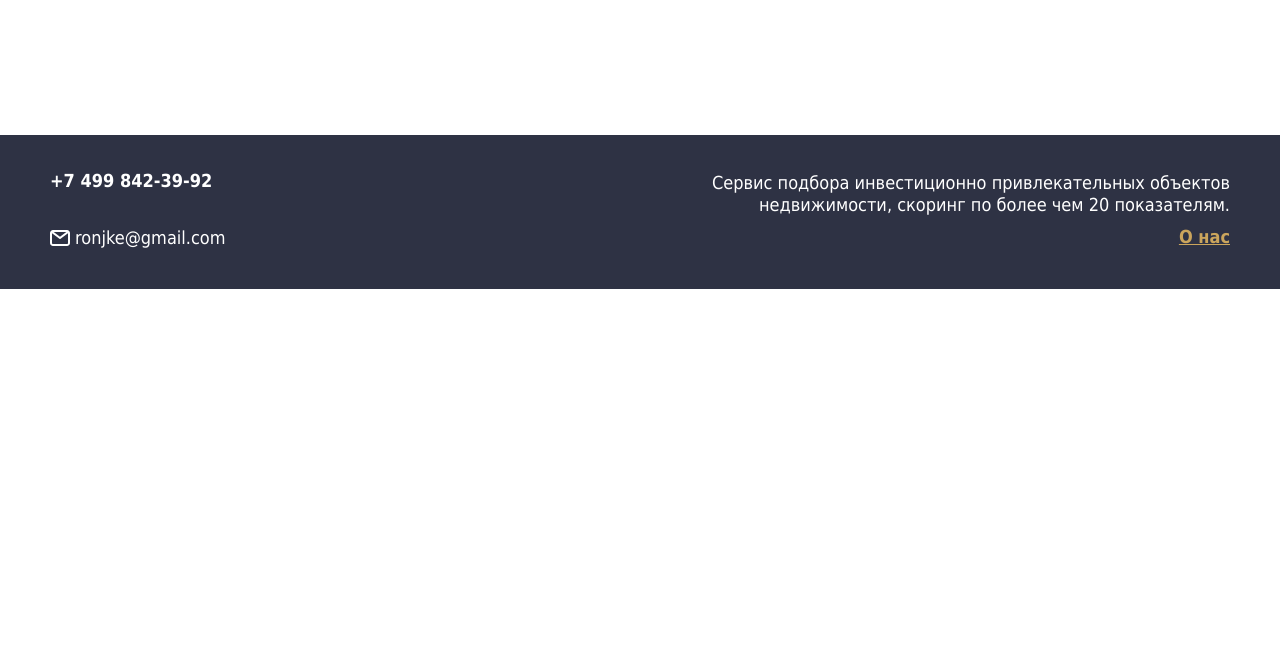
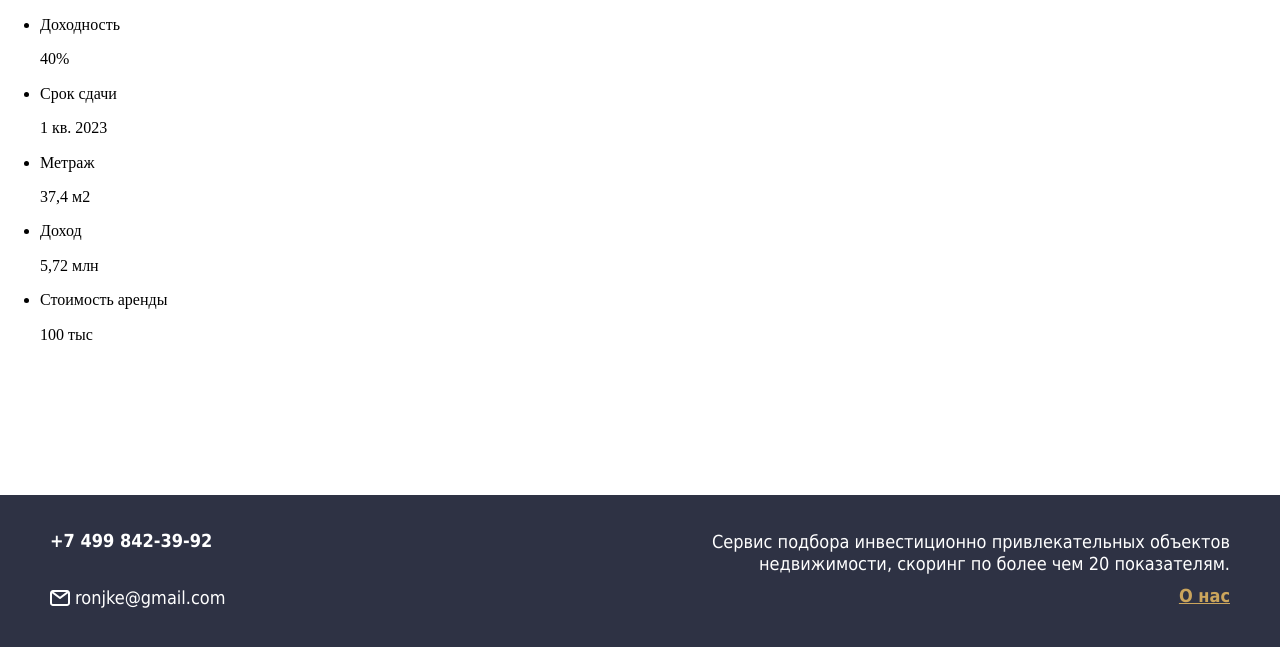
Before and after one commit to Umorph/exreinProject, a website: page #src/detail.html in a window 1280 px wide. Shown: the part 235-882 px from the top of the page. Before the commit the page ends 800 px from the top, so only its background shows below. Drawn offline with nearby package versions, Linux system fonts and the light colour scheme; files that its build step writes are made by us from their sources; a web font is replaced by a local one.

Commit message:
Добавляет разметку блока с преимуществами

```diff
--- a/#src/detail.html
+++ b/#src/detail.html
@@ -35,6 +35,30 @@
     </h1>
     <span class="heading__shadow-text"></span>
   </div>
+  <div class="main-content__features features">
+    <ul class="features__list">
+      <li class="features__item features__item--profitability-icon">
+        <p class="features__topic">Доходность</p>
+        <p class="features__value">40%</p>
+      </li>
+      <li class="features__item features__item--deadline-icon">
+        <p class="features__topic">Срок сдачи</p>
+        <p class="features__value">1 кв. 2023</p>
+      </li>
+      <li class="features__item features__item--footage-icon">
+        <p class="features__topic">Метраж</p>
+        <p class="features__value">37,4 м2</p>
+      </li>
+      <li class="features__item features__item--income-icon">
+        <p class="features__topic">Доход</p>
+        <p class="features__value">5,72 млн</p>
+      </li>
+      <li class="features__item features__item--rent-icon">
+        <p class="features__topic">Стоимость аренды</p>
+        <p class="features__value">100 тыс</p>
+      </li>
+    </ul>
+  </div>
 </main>
 <footer class="footer">
   <div class="footer__wrapper">
```
